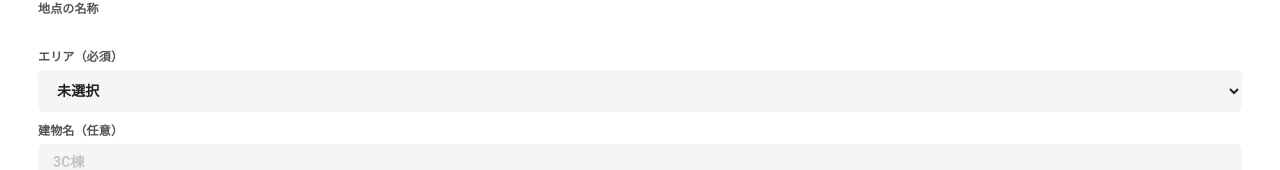
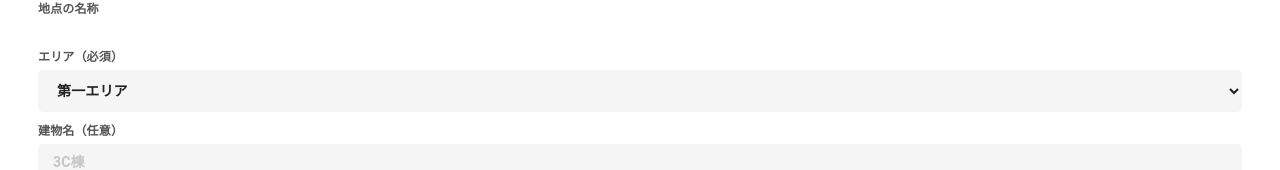
Before and after one commit to sohosai/qr-frontend, a Next.js app: page /spot/info_edit in a window 1280 px wide. Shown: the part 175-345 px from the top of the page. Built offline with nearby package versions, Linux system fonts and the light colour scheme.

Commit message:
場所情報の編集を修正

```diff
--- a/src/pages/spot/info_edit.tsx
+++ b/src/pages/spot/info_edit.tsx
@@ -43,10 +43,11 @@ const SpotEdit = () => {
 
   const [spotName, setSpotName] = useState('')
 
-  const [areaName, setAreaName] = useState('未選択')
+  const [areaName, setAreaName] = useState('')
   const onChangeAreaName = (event: React.ChangeEvent<HTMLSelectElement>): void => {
     setAreaName(event.target.value)
   }
+  const [initialAreaName, setInitialAreaName] = useState('')
 
   const [building, setBuilding] = useState('')
   const onChangeBuilding = (event: React.ChangeEvent<HTMLInputElement>): void => {
@@ -68,7 +69,7 @@ const SpotEdit = () => {
 
     const spot_name = route.query.spot_name
     const api_url = process.env.NEXT_PUBLIC_QR_API_URL
-    if (api_url) {
+    if (api_url && spot_name) {
       ;(async () => {
         const url_spot = api_url + '/get_spot?name=' + spot_name
         try {
@@ -76,6 +77,7 @@ const SpotEdit = () => {
           const spot_data: Spot = response_spot.data
           setSpotName(spot_data.name)
           setAreaName(area2string(spot_data.area))
+          setInitialAreaName(area2string(spot_data.area))
           spot_data.building ? setBuilding(spot_data.building) : setBuilding('')
           spot_data.floor ? setFloor(spot_data.floor.toString()) : setFloor('')
           spot_data.room ? setRoom(spot_data.room) : setRoom('')
@@ -88,7 +90,7 @@ const SpotEdit = () => {
   }, [route])
 
   const validButton = (): boolean => {
-    return spotName == '' || areaName == '未選択'
+    return spotName == '' || areaName == ''
   }
 
   const onClickRegisterButton = (): void => {
@@ -144,9 +146,8 @@ const SpotEdit = () => {
           <Select
             label='エリア'
             required={true}
-            initial='未選択'
+            initial={initialAreaName}
             options={[
-              '未選択',
               '第一エリア',
               '第二エリア',
               '第三エリア',
```
